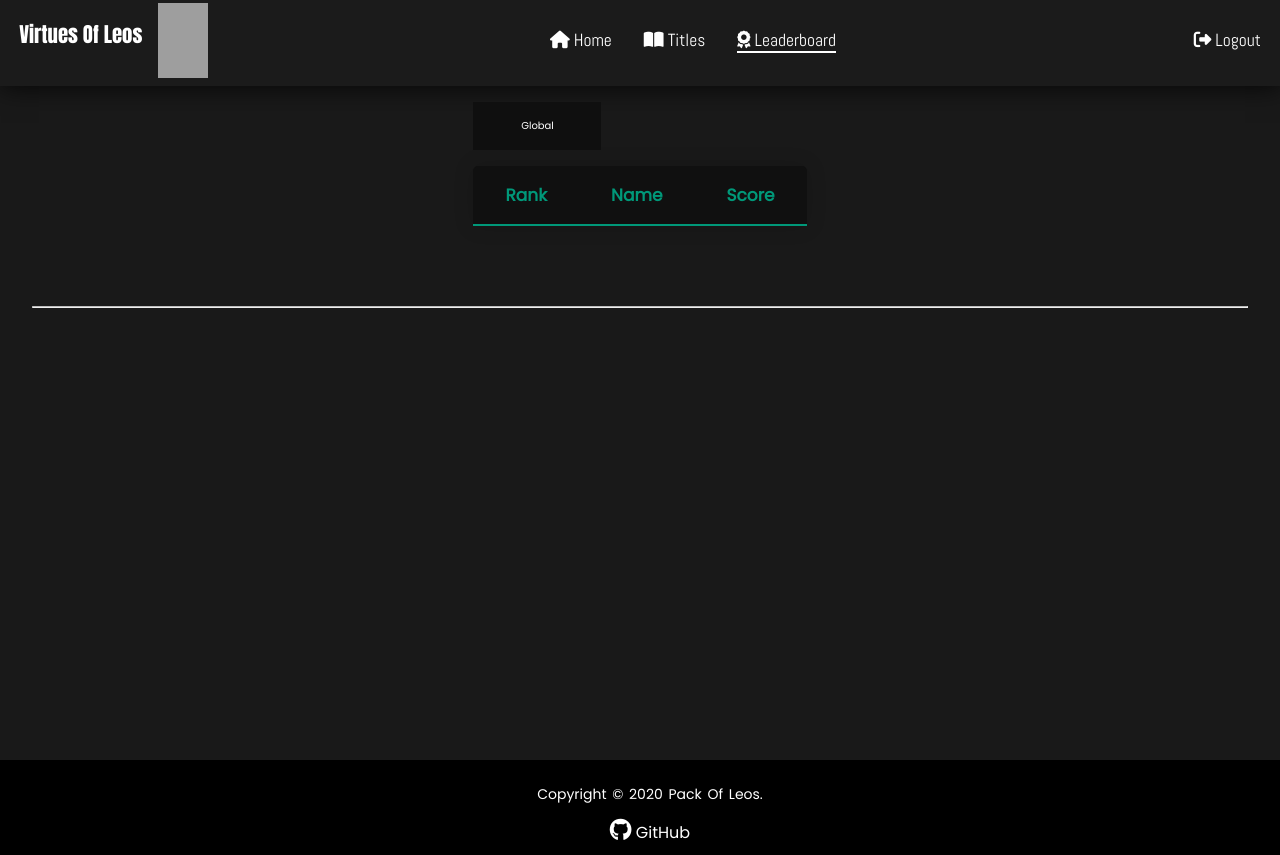
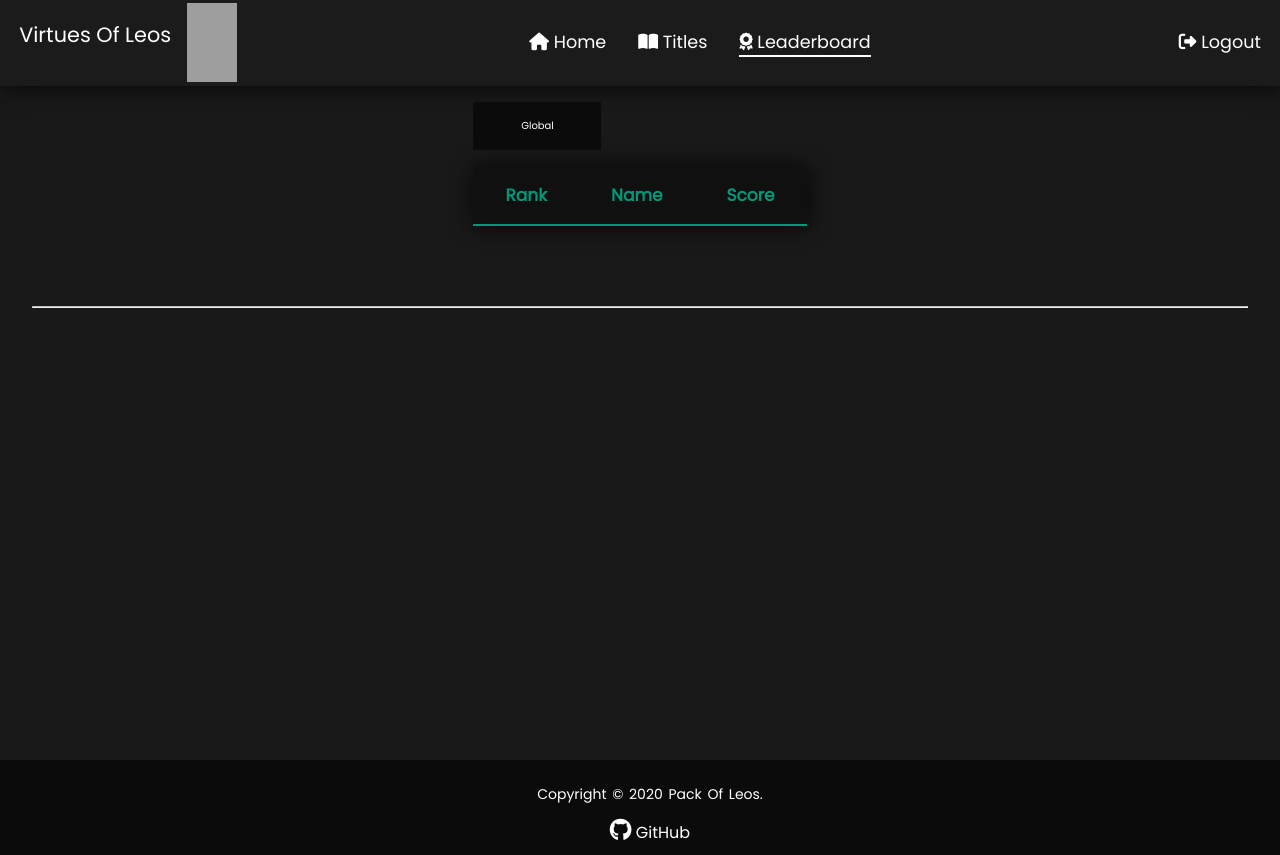
Before and after one commit to packofleos/virtues-of-leos, a Django app: page /results/ in a window 1280 px wide. Run offline with Django 3.2, Linux system fonts and the light colour scheme; the visitor is signed in with stand-in values (Sample User, id 1); data comes from the database, SQL or seed files in the repository; data that the repository does not hold is empty; some libraries are stand-ins or nearby versions; grey boxes are pictures that could not be loaded.

Commit message:
Fixing Variables Names

```diff
--- a/virtues/static/virtues/base.css
+++ b/virtues/static/virtues/base.css
@@ -1,13 +1,12 @@
 @import url('https://fonts.googleapis.com/css2?family=Poppins&display=swap');
-@import url('https://fonts.googleapis.com/css2?family=Abel&family=Anton&family=Livvic:wght@300&display=swap');
-
 
 html, body {
     margin: 0%;
     box-sizing: border-box;
     overflow-x: hidden;
     background: #000000af;
-    color: white;
+    color: var(--text-color);
+    font-family: var(--text-font);
 }
 
 main {
@@ -21,34 +20,26 @@
 :root {
     /* theme colors */
     --text-color: #ffffff;
-    --text-light: #686666da;
-    --bg-color: #0f0f0f;
-    --midnight: #104f55;
     --primary: #1B1B1B;
     --primary-light: #2C2C2C;
-    --leaderboard-bg-1: #101010;
-    --leaderboard-bg-2:#0B0B0B;
-    --leaderboard-highlight: #009879;
-    --leaderboard-white-underline: #dddddd;
-    --black: black;
-    --hr-solid: #bbb;
+    --table-light: #101010;
+    --table-dark:#0B0B0B;
+    --table-underline: #dddddd;
+    --highlight: #104f55;
+    --highlight-dark: #009879;
+    --border: #bbb;
+    --error-color: aqua;
+    --shadow: 1px 1px 1.5rem rgba(0, 0, 0, 0.8);
+    --border-gradient: linear-gradient(-45deg, #ff0000 0%,#9600af 35%, var(--primary) 40%, var(--primary) 60%,#0d3dfa 70%, #00fcff 100% );
     /*  Theme font-family  */
-    --Abel:'Abel', cursive;
-    --Anton:'Anton', cursive;
-    --Livvic: 'Livvic', cursive;
+    --text-font: 'Poppins', cursive;
 }
 
 h1 {
-    font-family: var(--Anton);
     font-size: 2.5rem;
 }
 
 h2 {
-    font-family: var(--Abel);
-}
-
-h3 {
-    font-family: var(--Abel);
     font-size: 1.3rem;
 }
 
@@ -138,23 +128,21 @@
     padding: 1.6rem 1rem;
     font-size: 1.1rem;
     position: relative;
-    font-family: var(--Abel);
     font-size: 1.1rem;
 }
 
 .nav .nav-items .nav-link:hover {
-    background-color: var(--midnight);
+    background-color: var(--highlight);
 }
 
 .nav .nav-items .nav-link:hover a {
-    color: white;
+    color: var(--text-color)
 }
 
 .nav .nav-brand a {
     font-size: 1.3rem;
     padding: 1rem;
     display: block;
-    font-family: var(--Anton);
 }
 
 
```
Also changed, not shown: other parts of virtues/static/virtues/base.css (+4 -22 lines), virtues/static/virtues/style.css (+15 -21 lines).
